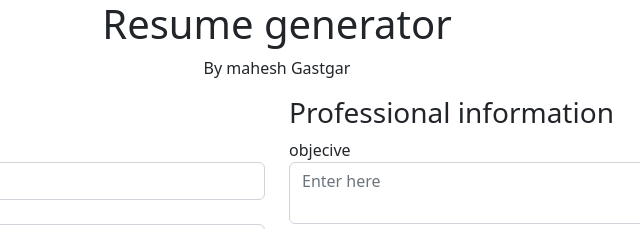
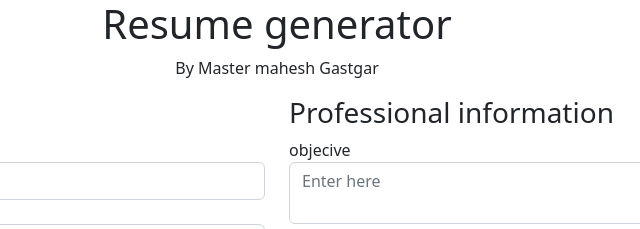
Before and after one commit to maheshgastgar/Resume-Generator, a plain HTML site: page index.html in a window 1280 px wide. Shown: the top 229 px of the page, 363-1003 px from the left. Drawn offline with nearby package versions, Linux system fonts and the light colour scheme.

Commit message:
index.html changed

```diff
--- a/index.html
+++ b/index.html
@@ -15,7 +15,7 @@
    <div class="container"id="cv-form">
 
     <h1 class="text-center my-8">Resume generator</h1>
-    <p class=" text-center">By mahesh Gastgar</p>
+    <p class=" text-center">By Master mahesh Gastgar</p>
 
     <div class="row">
 
```
